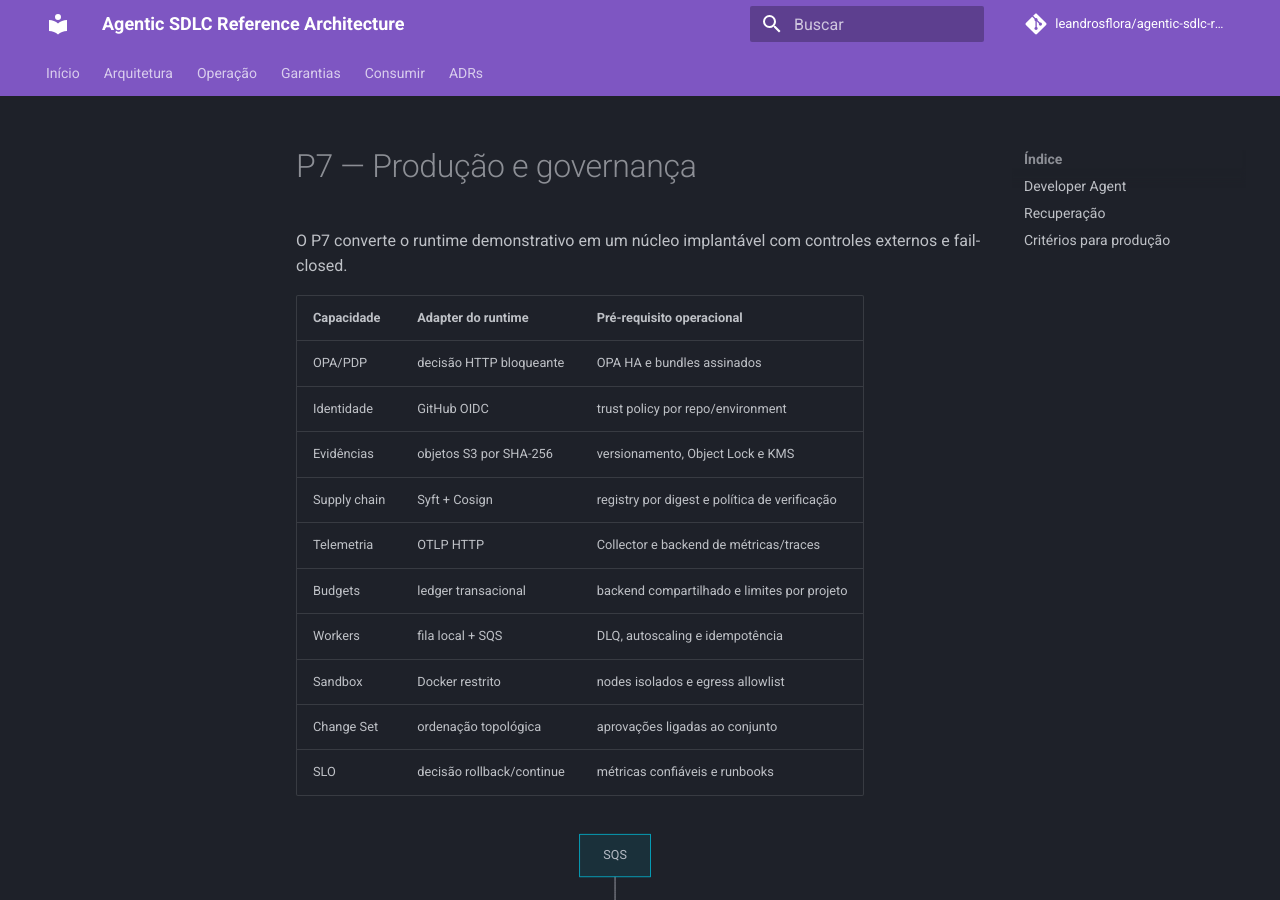
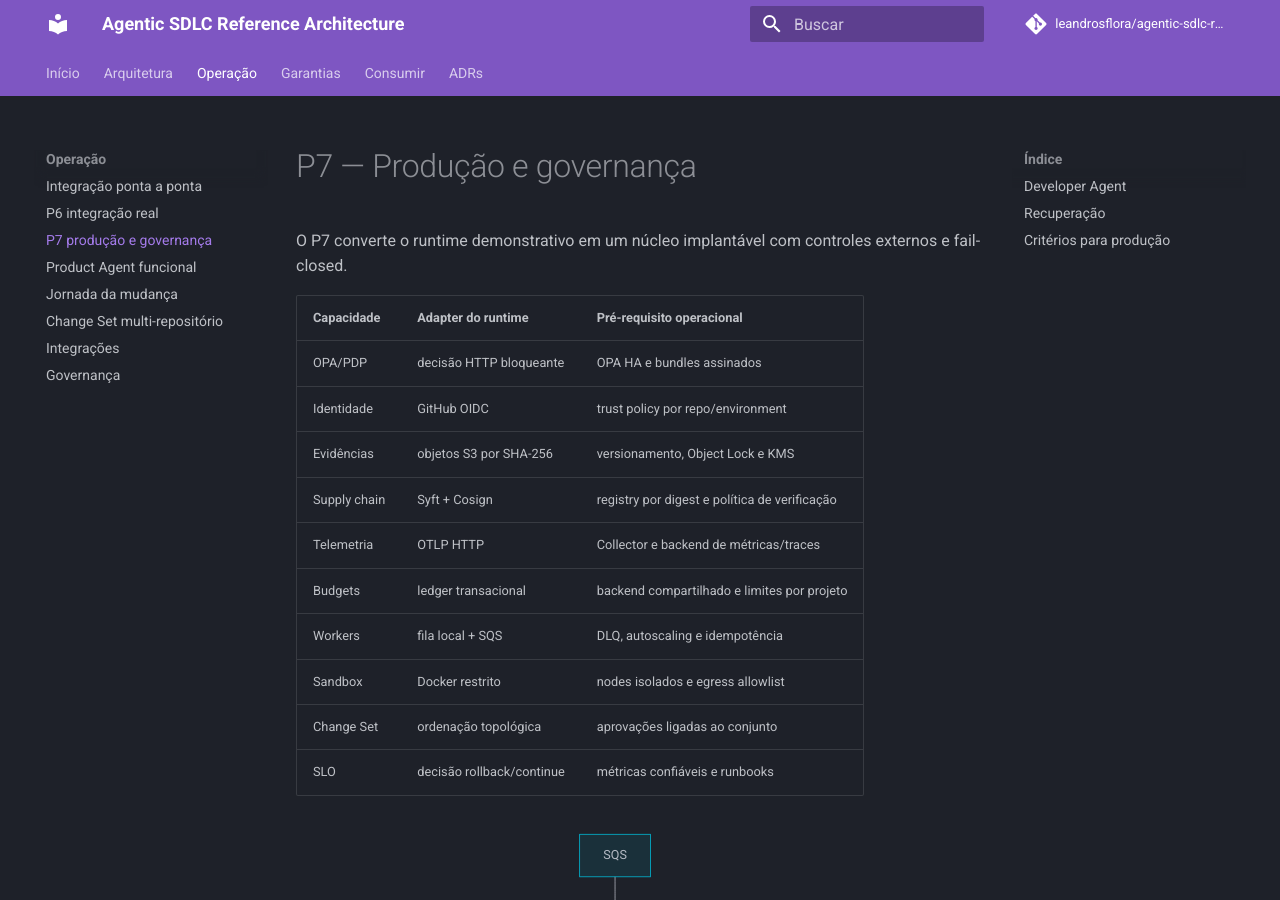
Before and after one commit to leandrosflora/agentic-sdlc-reference-architecture, an MkDocs documentation site: the page built from docs/p7-production-governance.md, in a window 1280 px wide and 900 px high. Built offline with MkDocs 1.6.1 and Material for MkDocs 9.7.7, drawn with Linux system fonts in a browser that asks for light colours; comment, search, counter and statistics services are not loaded.

Commit message:
docs: add P7 to MkDocs navigation

```diff
--- a/mkdocs.yml
+++ b/mkdocs.yml
@@ -36,6 +36,7 @@ nav:
   - Operação:
       - Integração ponta a ponta: end-to-end-workflow.md
       - P6 integração real: p6-real-integration.md
+      - P7 produção e governança: p7-production-governance.md
       - Product Agent funcional: product-agent.md
       - Jornada da mudança: change-journey.md
       - Change Set multi-repositório: multi-repository-change-set.md
```
